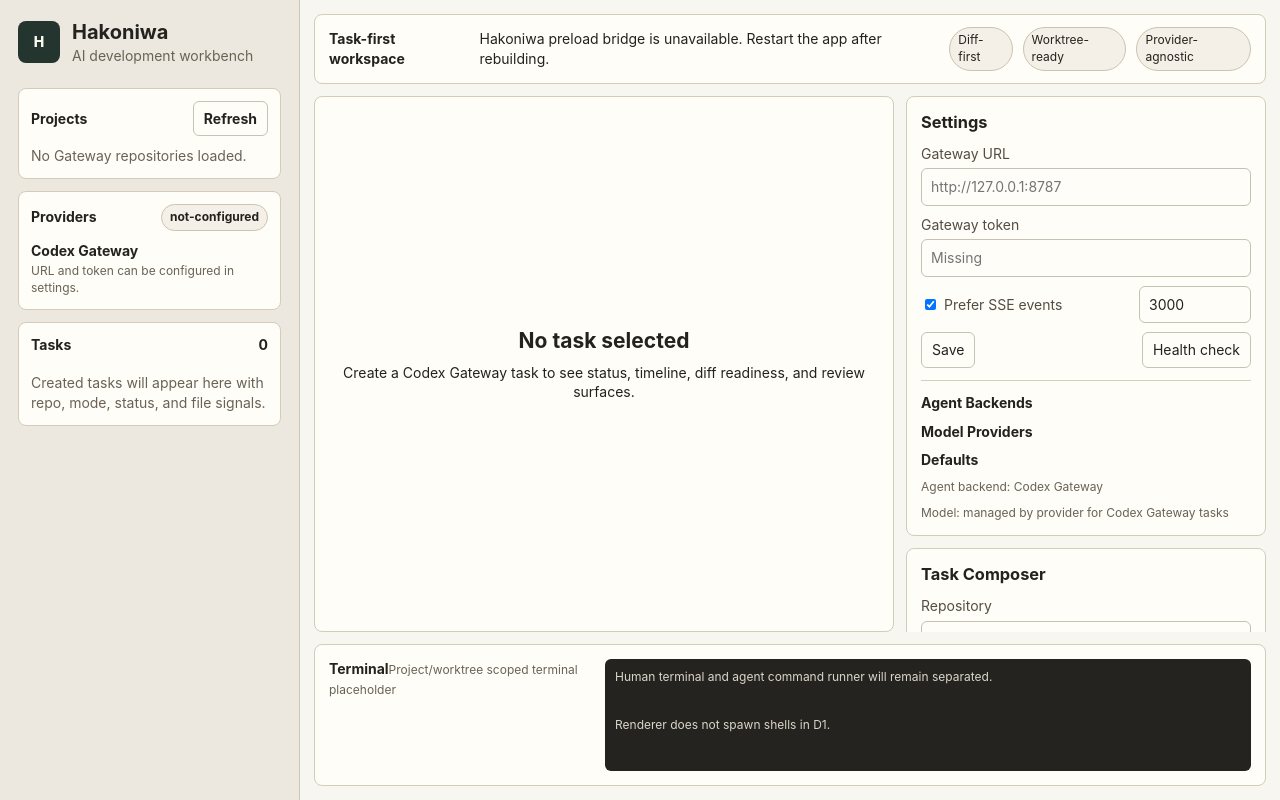
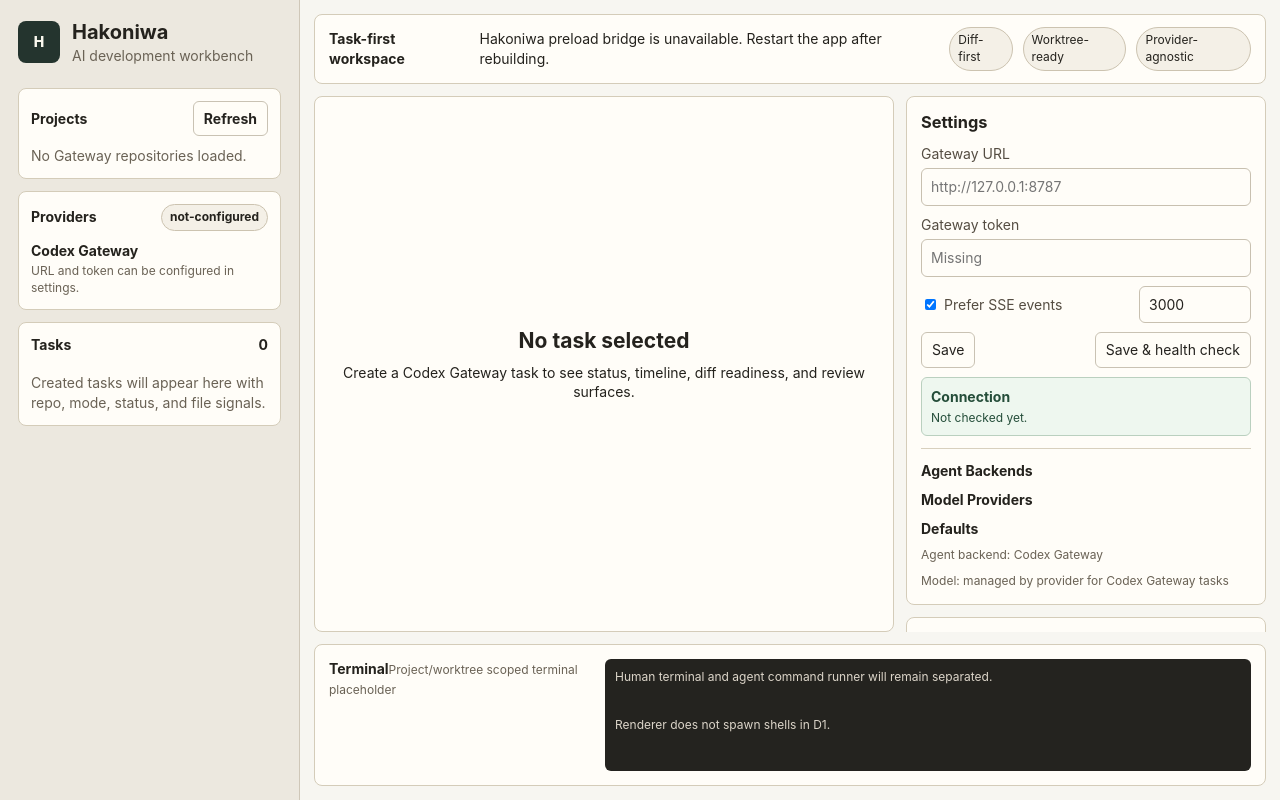
Before and after one commit to s-hiraoku/hakoniwa, a React (Vite) app: page / in a window 1280 px wide. Built offline with nearby package versions, Linux system fonts and the light colour scheme.

Commit message:
Make Gateway health check save current settings

```diff
--- a/src/renderer/App.tsx
+++ b/src/renderer/App.tsx
@@ -307,14 +307,15 @@
   const credentialState = codex?.credentialRefs.token
     ? props.snapshot?.credentialStates[codex.credentialRefs.token.id]
     : "missing";
+  const health = props.snapshot?.health[CODEX_GATEWAY_PROVIDER_ID];
   const savedGatewayUrl = String(codex?.settings.gatewayUrl ?? "");
   const gatewayUrlChanged = Boolean(savedGatewayUrl && savedGatewayUrl !== gatewayUrl);
   const requiresTokenReentry = gatewayUrlChanged && credentialState === "configured" && !token.trim();
 
-  async function save() {
+  async function saveSettings() {
     if (!window.hakoniwa) {
       props.setNotice("Hakoniwa preload bridge is unavailable.");
-      return;
+      return undefined;
     }
     const next = await window.hakoniwa.saveCodexGatewaySettings({
       gatewayUrl,
@@ -329,6 +330,11 @@
         ? "Gateway URL changed; re-enter the token before connecting."
         : "Codex Gateway settings saved for this session."
     );
+    return next;
+  }
+
+  async function save() {
+    await saveSettings();
   }
 
   async function checkHealth() {
@@ -337,6 +343,7 @@
       return;
     }
     try {
+      await saveSettings();
       const health = await window.hakoniwa.checkProviderHealth(CODEX_GATEWAY_PROVIDER_ID);
       props.setSnapshot(await window.hakoniwa.getProviderSnapshot());
       props.setNotice(health.message);
@@ -389,7 +396,11 @@
         </div>
         <div className="button-row">
           <button onClick={save}>Save</button>
-          <button onClick={checkHealth}>Health check</button>
+          <button onClick={checkHealth}>Save & health check</button>
+        </div>
+        <div className={health?.status === "error" ? "error-box" : "status-box"}>
+          <strong>Connection</strong>
+          <span>{health ? `${health.status}: ${health.message}` : "Not checked yet."}</span>
         </div>
       </div>
 
--- a/src/renderer/styles/app.css
+++ b/src/renderer/styles/app.css
@@ -298,6 +298,21 @@
   padding: 9px;
 }
 
+.status-box {
+  display: grid;
+  gap: 3px;
+  border: 1px solid #bad0bf;
+  color: #244d39;
+  background: #eef7ef;
+  border-radius: 6px;
+  padding: 9px;
+}
+
+.status-box span,
+.error-box span {
+  font-size: 12px;
+}
+
 .warning-box {
   border: 1px solid #b89b3b;
   color: #60480f;
```
